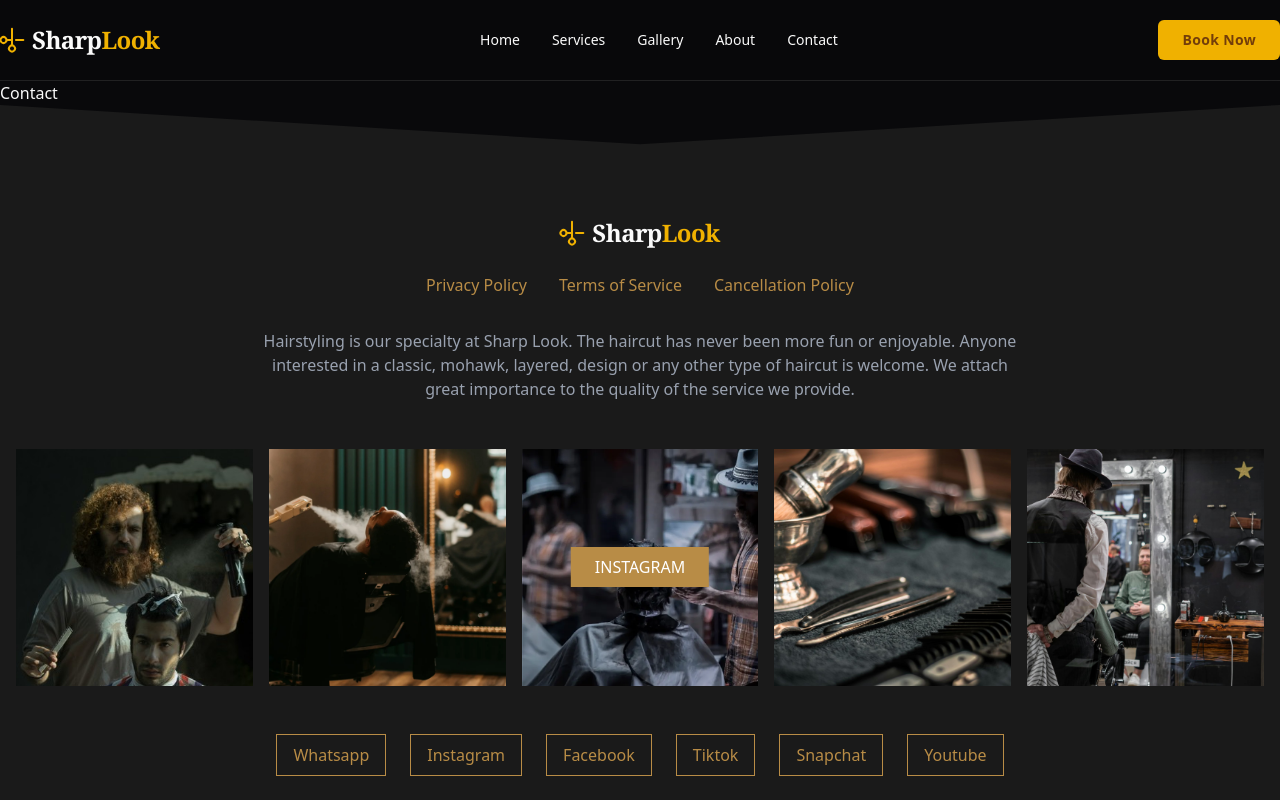
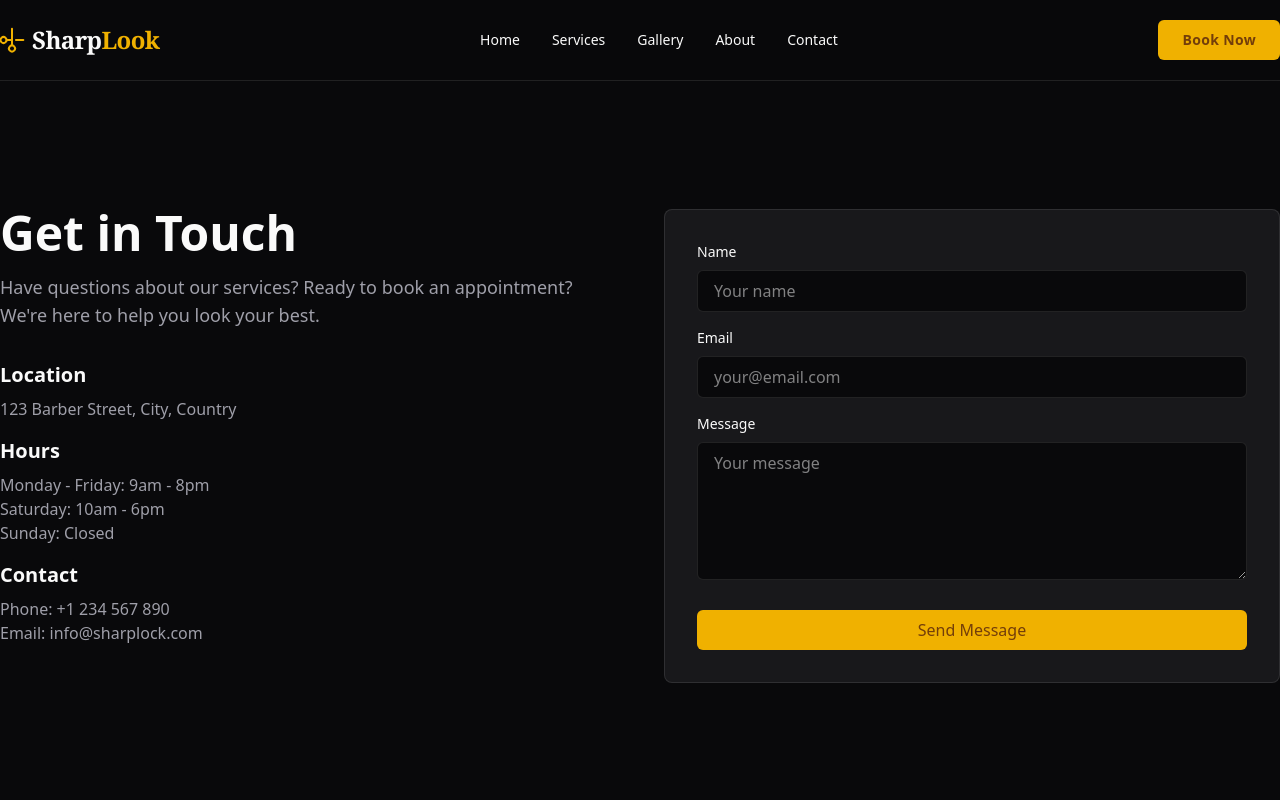
Before and after one commit to Derkaoui05/barber-shop, a Next.js app: page /contact in a window 1280 px wide. Shown: the top 800 px of the page. Built offline with nearby package versions, Linux system fonts and the light colour scheme.

Commit message:
add contact page

```diff
--- a/src/app/(main)/about/page.tsx
+++ b/src/app/(main)/about/page.tsx
@@ -1,9 +1,10 @@
-import React from 'react'
-
-function About() {
+export default function AboutPage() {
   return (
-    <div>About</div>
-  )
+    <main className="flex-1">
+      <div className="container py-16">
+        <h1 className="text-4xl font-bold mb-8">About Us</h1>
+        {/* Add your about content here */}
+      </div>
+    </main>
+  );
 }
-
-export default About
--- a/src/app/(main)/contact/page.tsx
+++ b/src/app/(main)/contact/page.tsx
@@ -1,6 +1,98 @@
-function Contact() {
+import { Metadata } from "next";
+
+export const metadata: Metadata = {
+  title: "Contact Us | SharpLook Barber",
+  description: "Get in touch with SharpLook Barber. Book your appointment or ask any questions about our services.",
+};
+
+export default function ContactPage() {
   return (
-    <div>Contact</div>
-  )
+    <main className="flex-1">
+      <section className="relative py-24 md:py-32 overflow-hidden">
+        <div className="container">
+          <div className="grid grid-cols-1 lg:grid-cols-2 gap-12">
+            {/* Contact Info */}
+            <div className="space-y-8">
+              <div>
+                <h1 className="text-4xl md:text-5xl font-bold mb-4">Get in Touch</h1>
+                <p className="text-muted-foreground text-lg">
+                  Have questions about our services? Ready to book an appointment?
+                  We're here to help you look your best.
+                </p>
+              </div>
+
+              <div className="space-y-4">
+                <div>
+                  <h3 className="text-xl font-semibold mb-2">Location</h3>
+                  <p className="text-muted-foreground">123 Barber Street, City, Country</p>
+                </div>
+                <div>
+                  <h3 className="text-xl font-semibold mb-2">Hours</h3>
+                  <p className="text-muted-foreground">
+                    Monday - Friday: 9am - 8pm<br />
+                    Saturday: 10am - 6pm<br />
+                    Sunday: Closed
+                  </p>
+                </div>
+                <div>
+                  <h3 className="text-xl font-semibold mb-2">Contact</h3>
+                  <p className="text-muted-foreground">
+                    Phone: +1 234 567 890<br />
+                    Email: info@sharplock.com
+                  </p>
+                </div>
+              </div>
+            </div>
+
+            {/* Contact Form */}
+            <div className="bg-card p-8 rounded-lg border">
+              <form className="space-y-6">
+                <div className="space-y-4">
+                  <div>
+                    <label htmlFor="name" className="block text-sm font-medium mb-2">
+                      Name
+                    </label>
+                    <input
+                      type="text"
+                      id="name"
+                      className="w-full px-4 py-2 rounded-md border bg-background"
+                      placeholder="Your name"
+                    />
+                  </div>
+                  <div>
+                    <label htmlFor="email" className="block text-sm font-medium mb-2">
+                      Email
+                    </label>
+                    <input
+                      type="email"
+                      id="email"
+                      className="w-full px-4 py-2 rounded-md border bg-background"
+                      placeholder="your@email.com"
+                    />
+                  </div>
+                  <div>
+                    <label htmlFor="message" className="block text-sm font-medium mb-2">
+                      Message
+                    </label>
+                    <textarea
+                      id="message"
+                      rows={5}
+                      className="w-full px-4 py-2 rounded-md border bg-background"
+                      placeholder="Your message"
+                    />
+                  </div>
+                </div>
+                <button
+                  type="submit"
+                  className="w-full bg-primary text-primary-foreground py-2 px-4 rounded-md hover:bg-primary/90 transition-colors"
+                >
+                  Send Message
+                </button>
+              </form>
+            </div>
+          </div>
+        </div>
+      </section>
+    </main>
+  );
 }
-export default Contact
--- a/src/app/(main)/gallery/page.tsx
+++ b/src/app/(main)/gallery/page.tsx
@@ -1,9 +1,10 @@
-import React from 'react'
-
-function Gallery() {
+export default function GalleryPage() {
   return (
-    <div>Gallery</div>
-  )
+    <main className="flex-1">
+      <div className="container py-16">
+        <h1 className="text-4xl font-bold mb-8">Our Gallery</h1>
+        {/* Add your gallery grid here */}
+      </div>
+    </main>
+  );
 }
-
-export default Gallery
--- a/src/app/(main)/services/page.tsx
+++ b/src/app/(main)/services/page.tsx
@@ -1,8 +1,10 @@
-
-
-function Services() {
+export default function ServicesPage() {
   return (
-    <div>Services</div>
-  )
+    <main className="flex-1">
+      <div className="container py-16">
+        <h1 className="text-4xl font-bold mb-8">Our Services</h1>
+        {/* Add your services content here */}
+      </div>
+    </main>
+  );
 }
-export default Services
```
